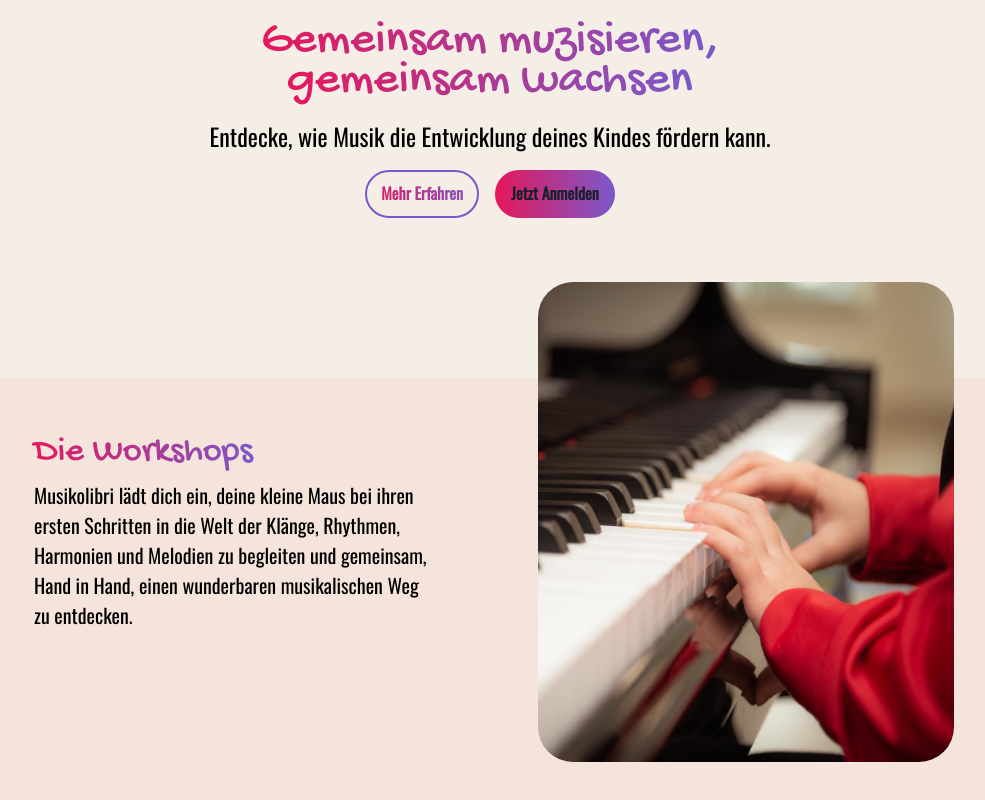
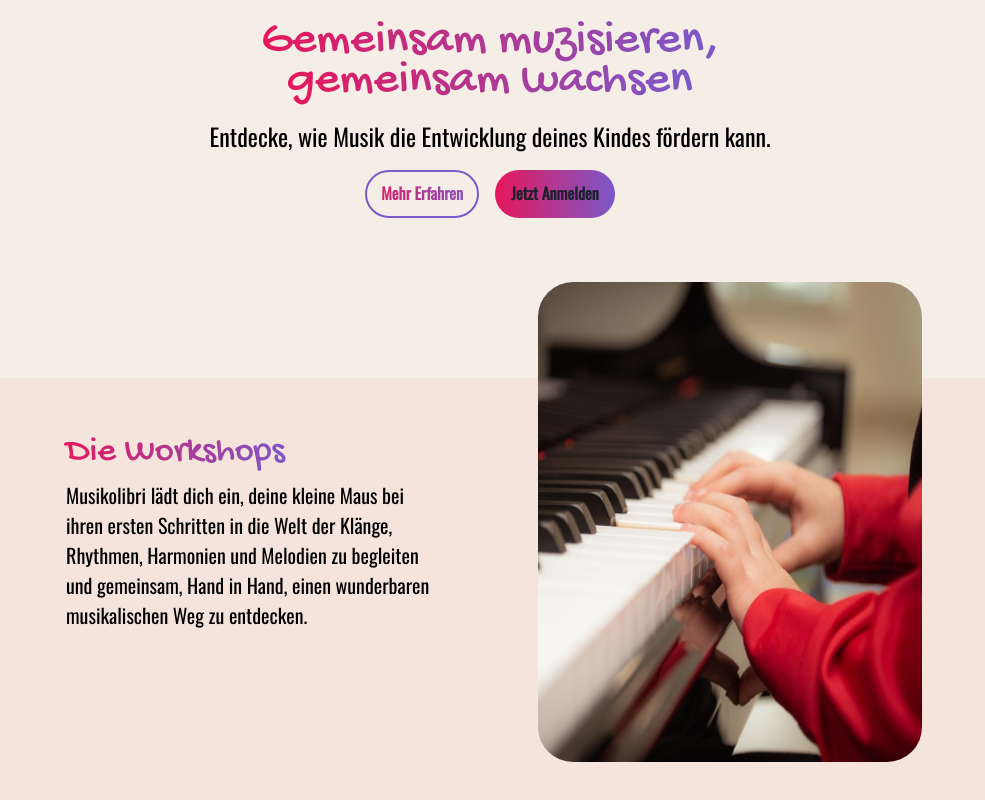
Before and after one commit to sdilauro/musikolibri, a Next.js app: page / in a window 1280 px wide. Shown: the part 114-914 px from the top of the page, without its empty margins (150-1135 px from the left). Built offline with nearby package versions, Linux system fonts and the light colour scheme.

Commit message:
First commit

```diff
--- a/package.json
+++ b/package.json
@@ -13,7 +13,7 @@
     "@chakra-ui/react": "^2.8.2",
     "@emotion/react": "^11.11.1",
     "@emotion/styled": "^11.11.0",
-    "framer-motion": "^10.16.14",
+    "framer-motion": "^10.16.16",
     "next": "14.0.3",
     "react": "^18",
     "react-dom": "^18"
--- a/src/app/page.tsx
+++ b/src/app/page.tsx
@@ -76,7 +76,7 @@ export default function Page() {
           </Box>
         </Box>
         <Box sx={{ w:'100%' }} className='dark'>
-          <Box sx={{paddingY:'2rem', display:'flex', flexDir:'row', maxWidth:'1440px', width:'80%', alignItems:'self-start' }} className='dark'>
+          <Box sx={{paddingY:'2rem', display:'flex', flexDir:'row', width:'75%', alignItems:'self-start' }} className='dark'>
             <Box sx={{mx:'3rem', display:'flex', flexDir:'column', flex:'0.5', alignItems:'self-start'}} className='dark'>
               <Text
                 noOfLines={2}
```
Also changed, not shown: 1 other file (tests, documents, lock files or other folders).
